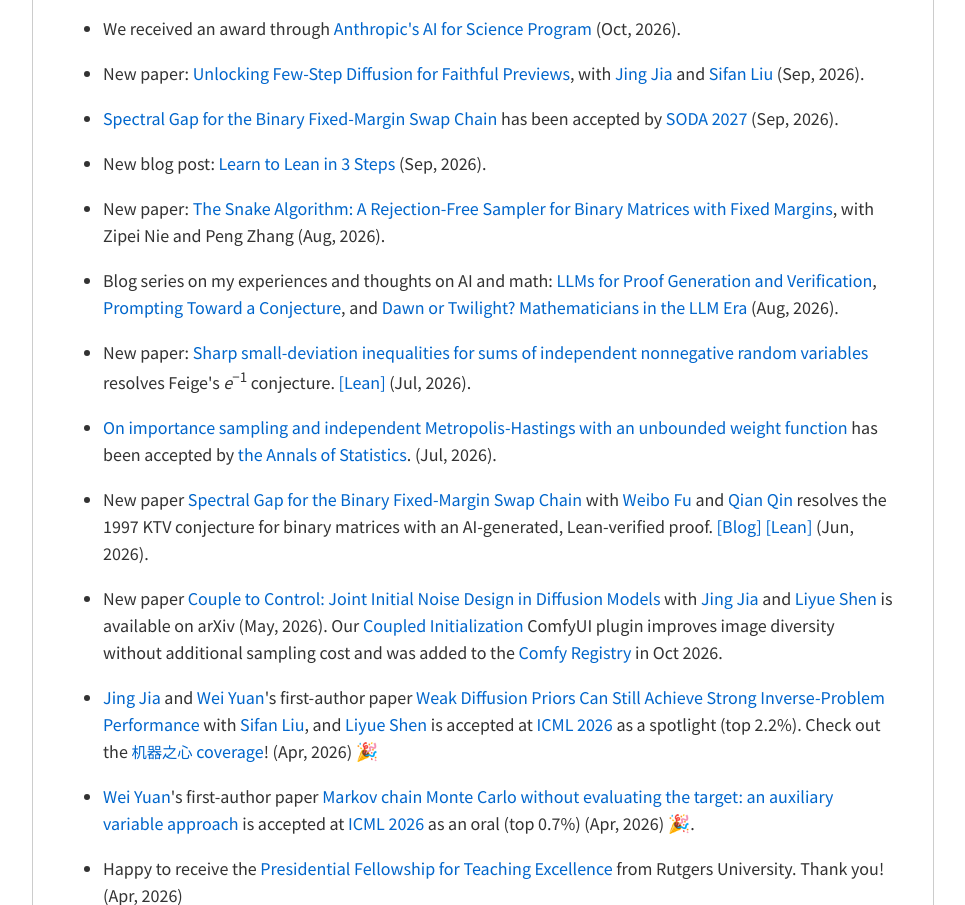
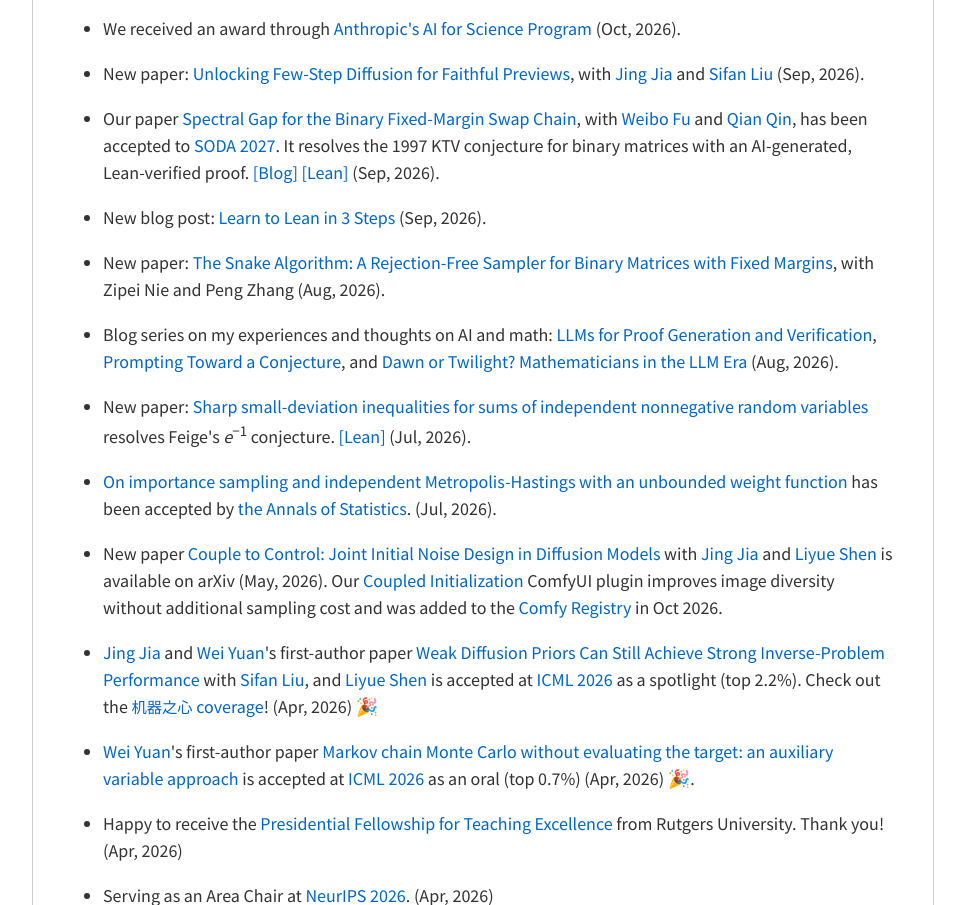
Before and after one commit to guanyangwang/guanyangwang.github.io, a plain HTML site: page index.html in a window 1280 px wide. Shown: the part 3017-3922 px from the top of the page, without its empty margins (157-1122 px from the left). Drawn offline with Linux system fonts and the light colour scheme.

Commit message:
Combine spectral gap and SODA news

```diff
--- a/index.html
+++ b/index.html
@@ -196,7 +196,7 @@ Ramis Movassagh, Mario Szegedy, <b>Guanyang Wang</b><br>
 </ul>
 
 <ul>
-<li><p> <a href="https://arxiv.org/abs/2606.22636">Spectral Gap for the Binary Fixed-Margin Swap Chain</a> has been accepted by <a href="https://www.siam.org/conferences-events/siam-conferences/soda27/">SODA 2027</a> (Sep, 2026).
+<li><p> Our paper <a href="https://arxiv.org/abs/2606.22636">Spectral Gap for the Binary Fixed-Margin Swap Chain</a>, with <a href="https://www.weibo-fu.com/home">Weibo Fu</a> and <a href="https://qqin.umn.edu/">Qian Qin</a>, has been accepted to <a href="https://www.siam.org/conferences-events/siam-conferences/soda27/">SODA 2027</a>. It resolves the 1997 KTV conjecture for binary matrices with an AI-generated, Lean-verified proof. <a href="blog/llm-ktv-lean.html">[Blog]</a> <a href="https://github.com/guanyangwang/ktv-swap-lean">[Lean]</a> (Sep, 2026).
 </p>
 </li>
 </ul>
@@ -233,12 +233,6 @@ Ramis Movassagh, Mario Szegedy, <b>Guanyang Wang</b><br>
 </li>
 </ul>
 
-
-<ul>
-<li><p> New paper <a href="https://arxiv.org/abs/2606.22636"> Spectral Gap for the Binary Fixed-Margin Swap Chain </a> with <a href="https://www.weibo-fu.com/home"> Weibo Fu</a> and <a href="https://qqin.umn.edu/"> Qian Qin</a> resolves the 1997 KTV conjecture for binary matrices with an AI-generated, Lean-verified proof. <a href="blog/llm-ktv-lean.html">[Blog]</a> <a href="https://github.com/guanyangwang/ktv-swap-lean">[Lean]</a> (Jun, 2026).
-</p>
-</li>
-</ul>
 
 <ul>
 <li><p> New paper <a href="https://arxiv.org/abs/2605.11311"> Couple to Control: Joint Initial Noise Design in Diffusion Models </a> with <a href="https://jjia131.github.io/"> Jing Jia </a> and <a href="https://liyueshen.engin.umich.edu/"> Liyue Shen</a> is available on arXiv (May, 2026).
```
